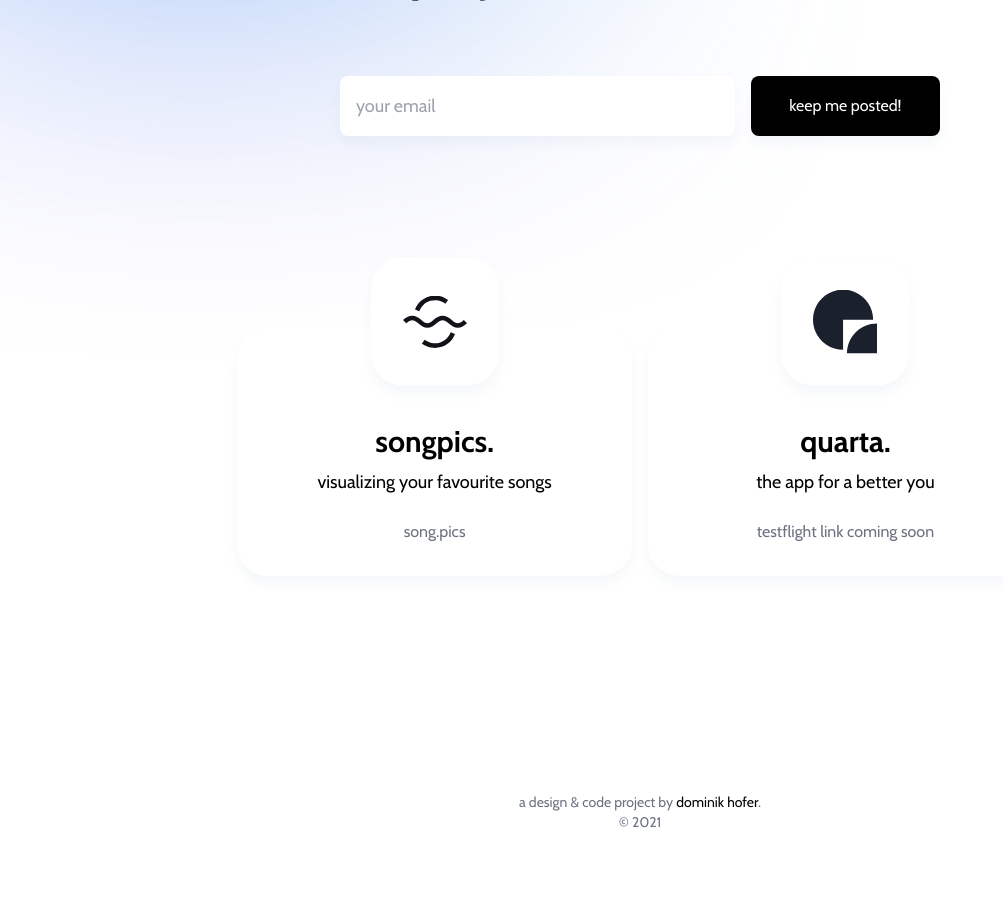
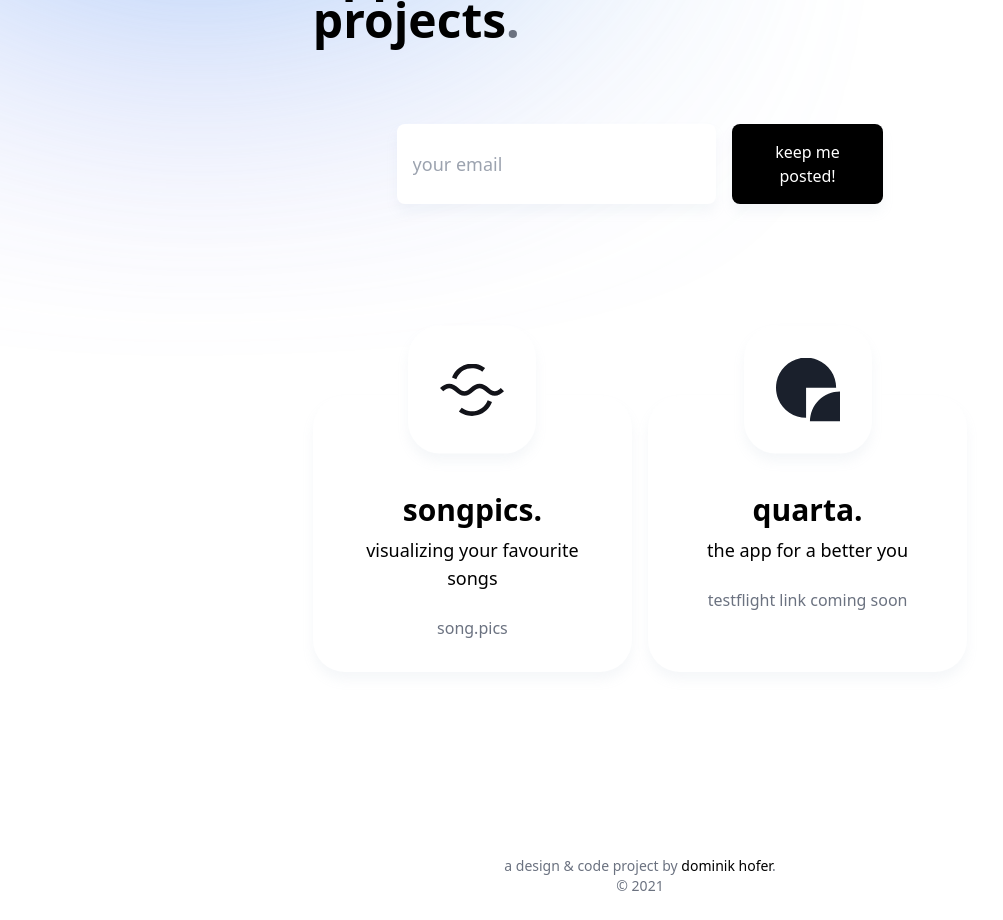
Before and after one commit to hfrdmnk/linea, a Nuxt app: page / in a window 1280 px wide. Shown: the part 500-1420 px from the top of the page, without its empty margins (0-1003 px from the left). Before the commit the page ends 1356 px from the top, so only its background shows below. Built offline with nearby package versions, Linux system fonts and the light colour scheme.

Commit message:
changed padding

```diff
--- a/assets/css/main.scss
+++ b/assets/css/main.scss
@@ -1,5 +1,5 @@
 body {
-  @apply bg-white font-brand;
+  @apply bg-white font-sans;
 }
 
 .wrapper {
--- a/pages/index.vue
+++ b/pages/index.vue
@@ -13,7 +13,7 @@
           <button type="submit" class="sm:col-span-2 bg-black text-white rounded-lg shadow-normal p-4 col-span-4 col-start-3">keep me posted!</button>
         </form>
       </header>
-      <main class="sm:py-48 pt-36 pb-32">
+      <main class="sm:pt-48 sm:pb-40 pt-36 pb-32">
         <div class="grid gap-4 grid-cols-8">
           <div class="project" v-for="project in projects" :key="project.logo">
             <div class="icon">
```
